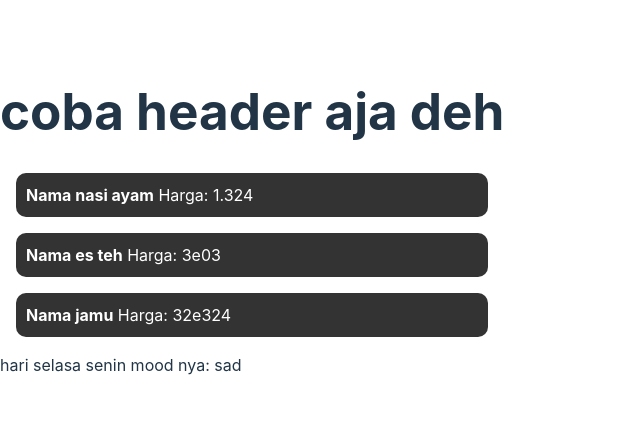
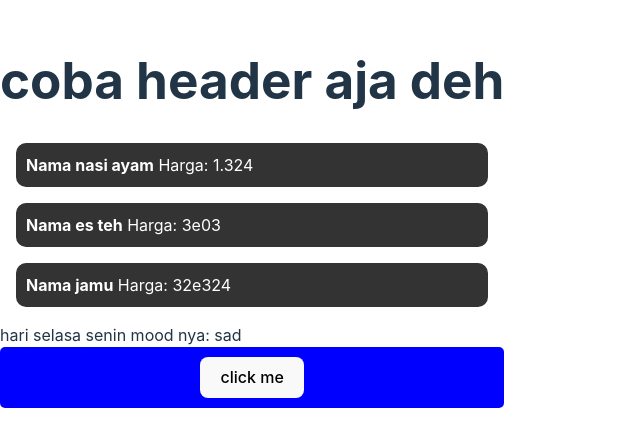
Before and after one commit to arif-rizal1122/basic-react, a React (Vite) app: page / in a window 1280 px wide. Shown: the part 187-634 px from the top of the page, without its empty margins (0-640 px from the left). Built offline with nearby package versions, Linux system fonts and the light colour scheme.

Commit message:
onclick event/listener

```diff
--- a/src/App.jsx
+++ b/src/App.jsx
@@ -1,16 +1,21 @@
 import MenuResto from "./components/MenuResto"
 import Header from "./components/Header"
 import Mood from "./components/Mood"
+import Button from "./components/Button"
 
 
 function App() {
 
+  function click() {
+     console.log('dari app')
+  }
 
   return (
     <>
       <Header />
       <MenuResto />
       <Mood hari="selasa" mood="sad"/>
+      <Button click={click}/>
     </>
 
   )
--- /dev/null
+++ b/src/components/Button.jsx
@@ -0,0 +1,39 @@
+
+const style = {
+    backgroundColor: 'blue',
+    color: 'white',
+    padding: '10px 20px',
+    border: 'none',
+    borderRadius: '5px',
+    cursor: 'pointer',
+    display: 'flex',
+    justifyContent: 'center',
+    alignItems: 'center'
+
+}
+
+
+function Button(props) {
+
+//   function clickHandle(nama) {
+//     alert(`hy ${nama}`)
+//     props.click()
+//   }
+
+  function clickHandle() {
+    alert(`hy`)
+    props.click()
+  }
+
+  return (
+    <div style={style}>
+        {/* cara pemanggilan ini akan langsung dirender begitu di refresh () */}
+        {/* <button onClick={clickHandle()}>click me</button> */}
+        <button onClick={clickHandle('asep')}>click me</button>
+        {/* <button onClick={clickHandle}>click me</button> */}
+    </div>
+
+  )
+}
+
+export default Button
```
